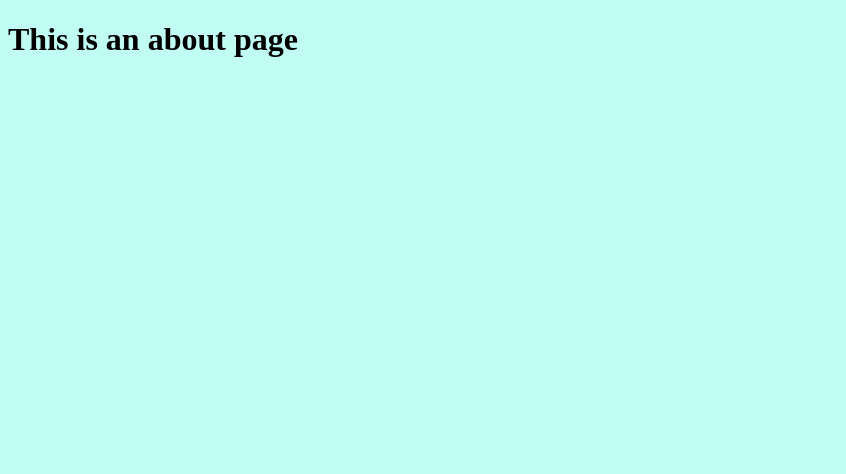
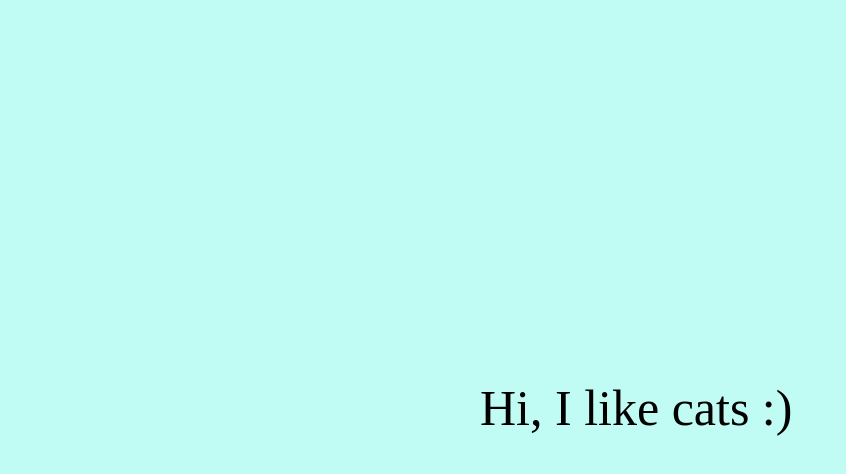
Before and after one commit to Sustavo/Cats-Generator, a Vue app: page /about in a window 1280 px wide. Shown: the top 474 px of the page, without its empty margins (0-846 px from the left). Built offline with nearby package versions, Linux system fonts and the light colour scheme.

Commit message:
Feat: Create animation to the "p" in AboutView

```diff
--- a/src/views/AboutView.vue
+++ b/src/views/AboutView.vue
@@ -1,6 +1,6 @@
 <template>
   <div class="about">
-    <h1>This is an about page</h1>
+    <p class="animate-text typing-animation">Hi, I like cats :)</p>
   </div>
 </template>
 
@@ -10,6 +10,52 @@ export default {
 }
 </script>
 
-<style>
+<style scoped>
+.animate-text {
+  font-size: 50px;
+  white-space: nowrap;
+  overflow: hidden;
+  width: 0;
+  max-width: 320px;
+  animation: typing 2s steps(40) 1;
+  position: relative;
+  font-size: 50px;
+}
 
+.animate-text::before {
+  content: "";
+  position: absolute;
+  top: 0;
+  right: 0;
+  height: 100%;
+  width: 0.15em;
+  border-right: 0.05em solid rgb(119, 119, 119);
+  animation: blink 1s infinite;
+}
+
+@keyframes typing {
+    from {
+        width: 0;
+    }
+    to {
+        width: 100%;
+    }
+}
+
+@keyframes blink {
+    50% {
+        border-color: transparent;
+    }
+}
+
+.typing-animation {
+  animation: typing 12s steps(40) both;
+}
+
+.about {
+  display: flex;
+  align-items: center;
+  justify-content: center;
+  height: 100vh;
+}
 </style>
```
